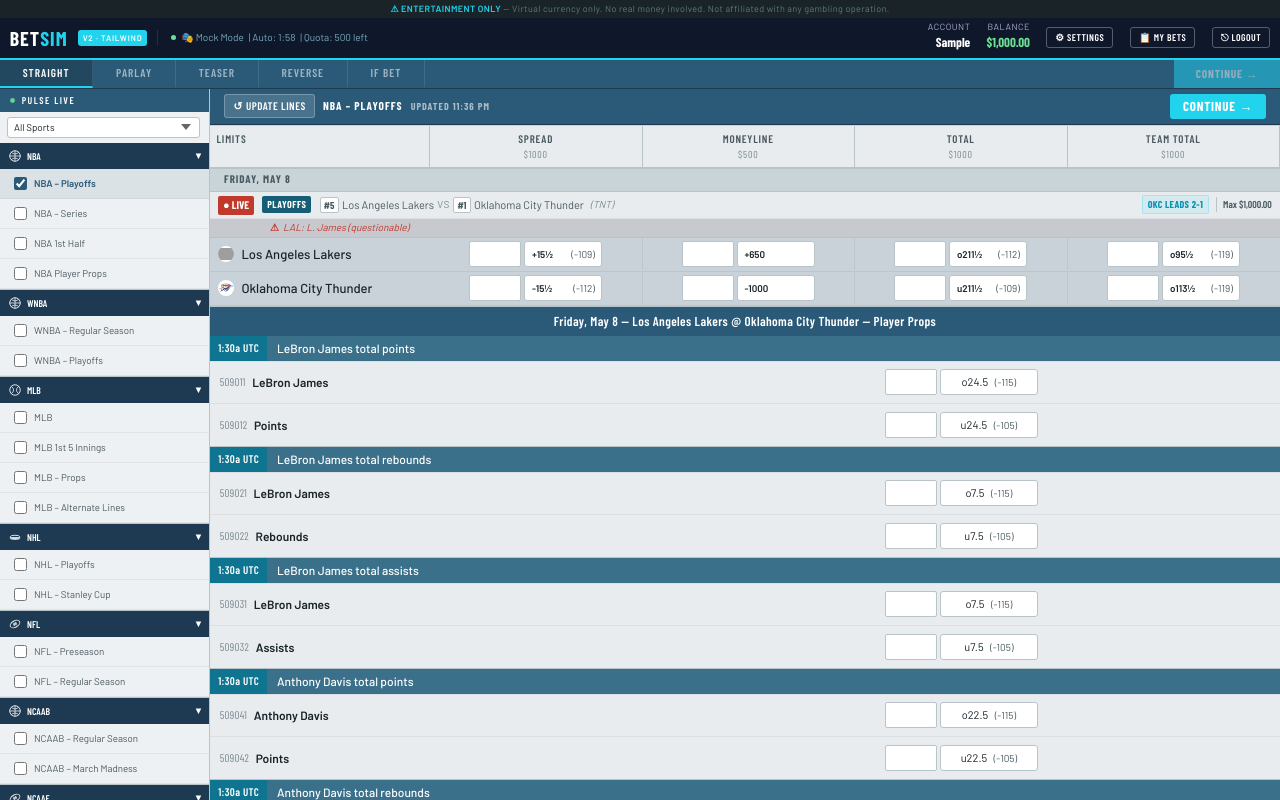
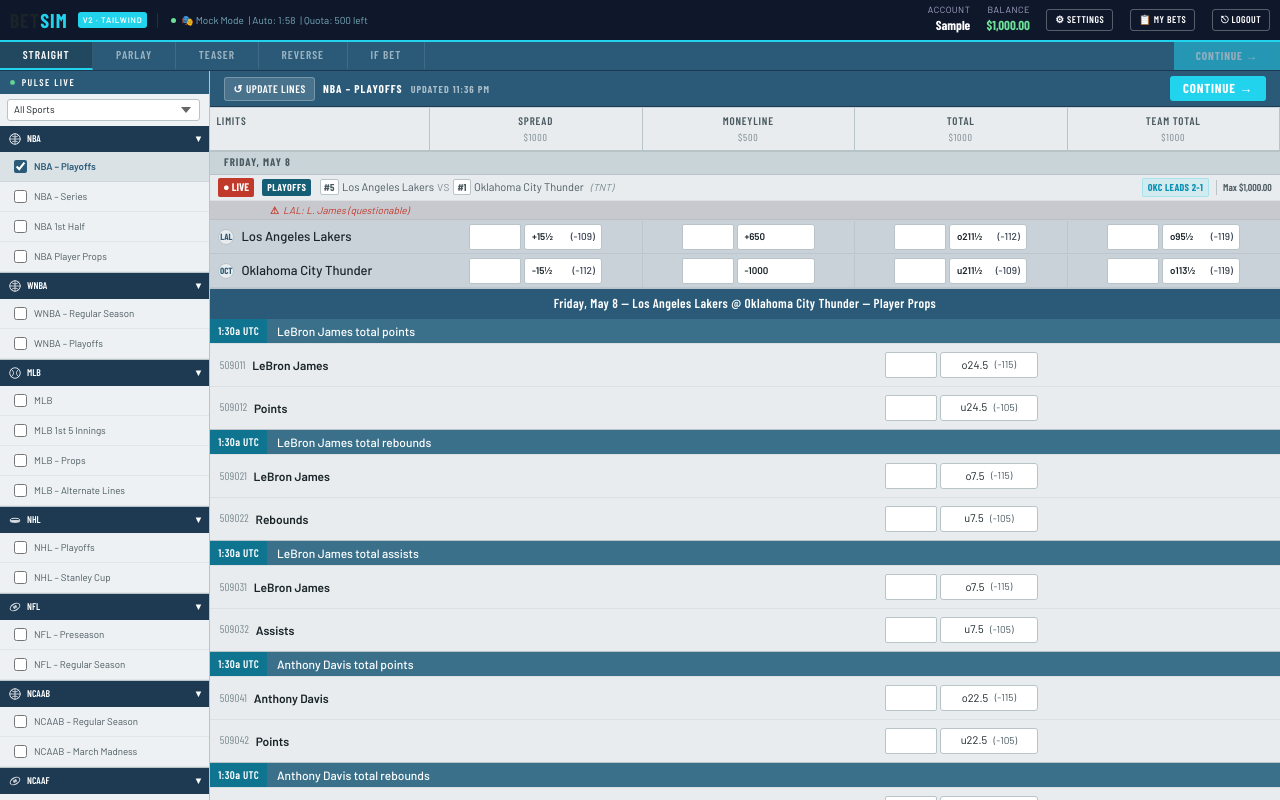
Before and after one commit to bungph3-inspired/gridv2, a website built with Vite: page index.html in a window 1280 px wide. Both pictures are taken after typing "Sample", "Sample123" into the empty fields and a click on the button "SIGN IN". Built offline with nearby package versions, Linux system fonts and the light colour scheme; grey boxes are pictures that could not be loaded; files whose address does not match are found by name.

Commit message:
PR17: quick UI fixes (monogram, juice, disclaimer, logo click) (#37)
- teams.js: teamLogoImg uses lookupTeamByAbbr (was lookupTeam) — fixes "L" instead of "LV" monogram across all leagues
- index.html: remove disclaimer bar
- index.html: BETSIM logo is now <a href="/"> (clickable home)
- style.css: append .ovig { font-weight: 500; color: #374151 } — darker/bolder juice

```diff
--- a/index.html
+++ b/index.html
@@ -61,12 +61,9 @@
     </div>
   </div>
 
-  <!-- DISCLAIMER -->
-  <div class="disc"><b>⚠ ENTERTAINMENT ONLY</b> — Virtual currency only. No real money involved. Not affiliated with any gambling operation.</div>
-
   <!-- HEADER -->
   <header class="bet-header">
-    <div class="logo">Bet<span>Sim</span></div>
+    <a class="logo" href="/" style="text-decoration:none;color:inherit;">Bet<span>Sim</span></a>
     <div class="hbadge">v2 · Tailwind</div>
     <div class="hapi">
       <div class="ldot off" id="ldot"></div>
--- a/src/style.css
+++ b/src/style.css
@@ -1730,3 +1730,6 @@
   .ag-sa-indent            { @apply text-bet-text-sm font-mono; }
   .ag-sa-when              { @apply font-mono text-xs text-bet-text-sm; }
 }
+
+/* PR17 — bolder + darker juice for better readability */
+.ovig { font-weight: 500; color: #374151; }
--- a/src/teams.js
+++ b/src/teams.js
@@ -254,7 +254,7 @@ const VARIANT_CLASS = {
 export function teamLogoImg(sport, team, variant = "tlogo") {
   if (!team) return "";
   const cls = VARIANT_CLASS[variant] || VARIANT_CLASS.tlogo;
-  const found = lookupTeam(sport, team.name);
+  const found = lookupTeamByAbbr(sport, team.name);
   const mono = escapeHtml((found?.abbr) || team.abbr || initialsOf(team.name));
   if (!found) {
     // No mapping → render the monogram directly (no img, no failed network round-trip).
```
